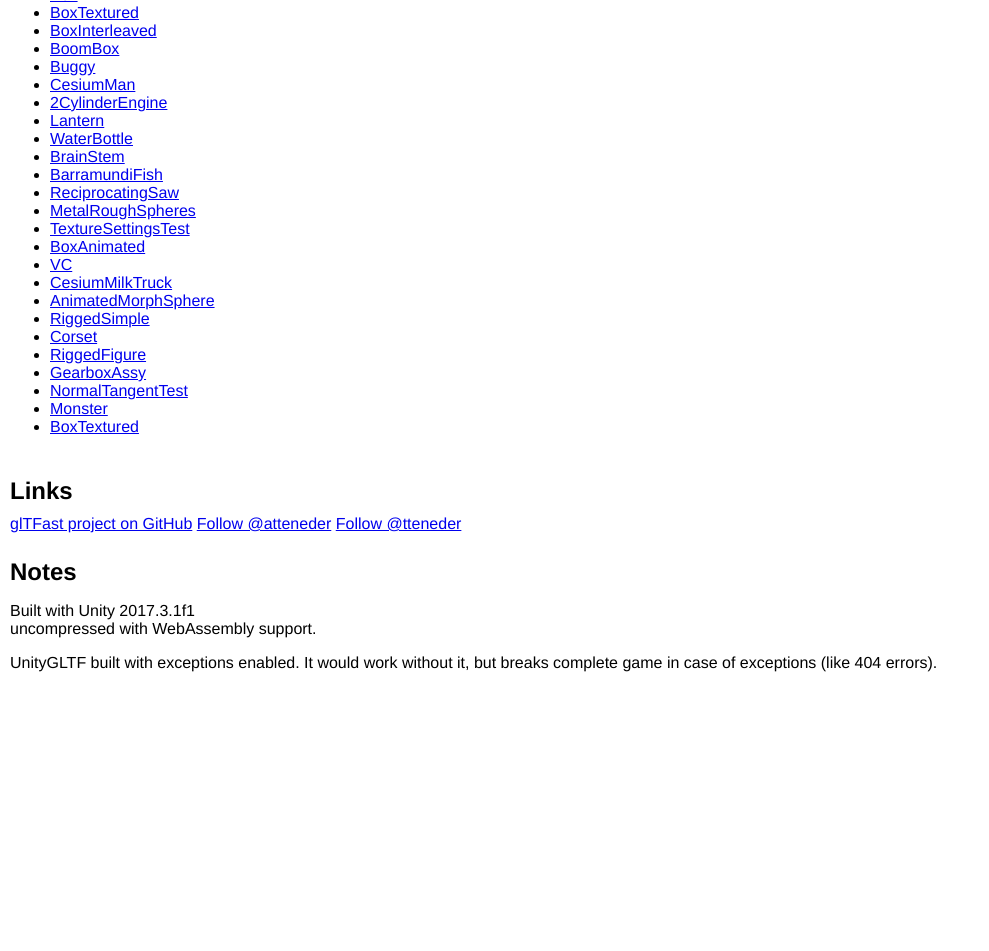
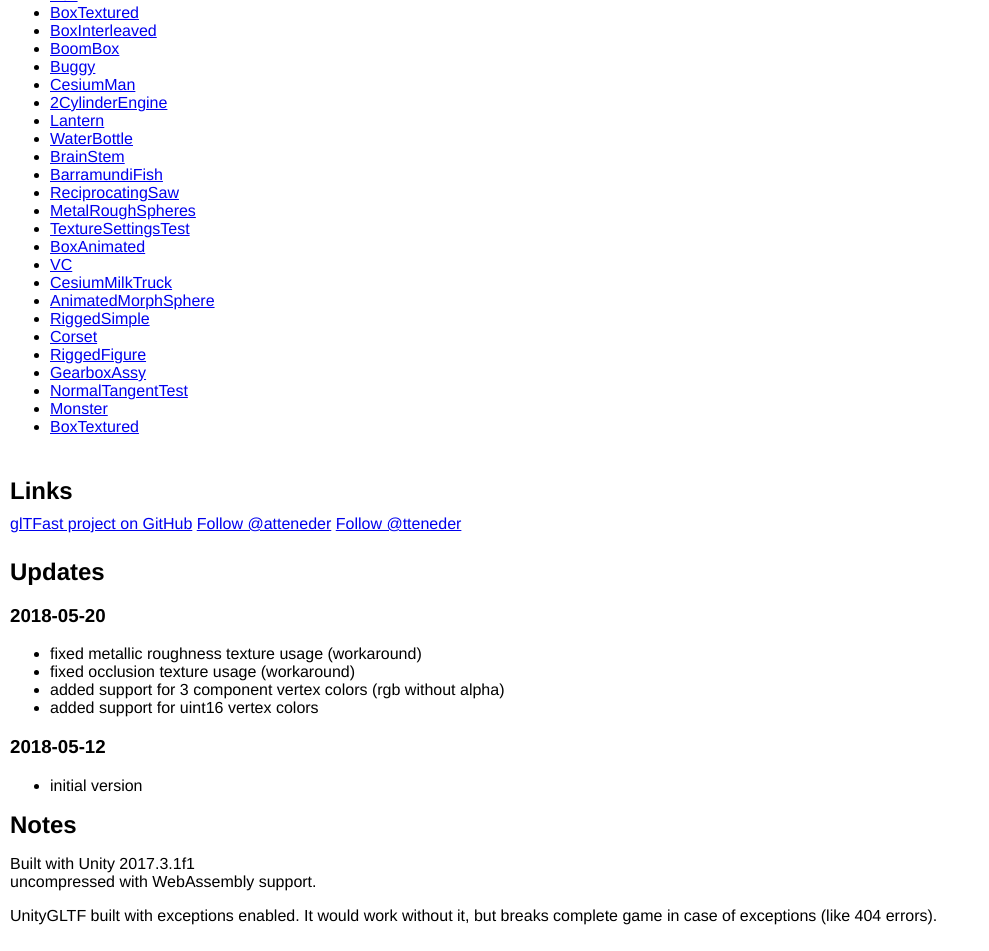
Before and after one commit to atteneder/glTFastWebDemo, a plain HTML site: page index.html in a window 1280 px wide. Shown: the part 911-1862 px from the top of the page, without its empty margins (0-989 px from the left). Before the commit the page ends 1609 px from the top, so only its background shows below. Drawn offline with Linux system fonts and the light colour scheme.

Commit message:
Added update log

```diff
--- a/index.html
+++ b/index.html
@@ -74,6 +74,20 @@
 
 </aside>
 <aside id="notes">
+<h2>Updates</h2>
+<h3>2018-05-20</h3>
+<p>
+	<ul>
+		<li>fixed metallic roughness texture usage (workaround)</li>
+		<li>fixed occlusion texture usage (workaround)</li>
+		<li>added support for 3 component vertex colors (rgb without alpha)</li>
+		<li>added support for uint16 vertex colors</li>
+	</ul>
+</p>
+<h3>2018-05-12</h3>
+<p>
+	<ul><li>initial version</li></ul>
+</p>
 <h2>Notes</h2>
 <p>
 Built with Unity 2017.3.1f1<br />
```
